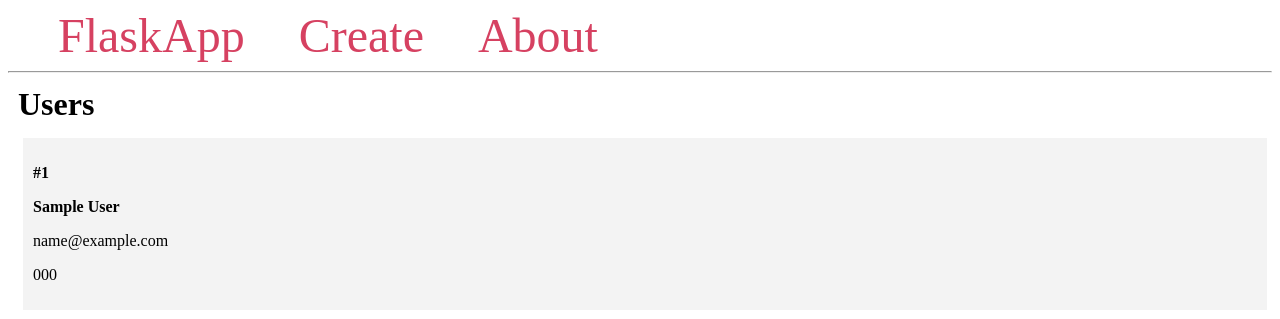
After one commit to raazi-ak/trs, a Flask app: template templates/index.html in a window 1280 px wide. The commit adds this page. Shown: the top 319 px of the page. Run offline with Flask 3, Linux system fonts and the light colour scheme; the template is opened without the code that fills it: values that come from a table or form of the project are taken from there, others are empty; tables that the repository leaves empty hold one stand-in row (values such as "Sample post").

Commit message:
set-up-db

```diff
--- a/__init__.py
+++ b/__init__.py
@@ -2,8 +2,9 @@ from app import app
 from models import db
 from utils import populateDB
 
-
 def initDB():
+    app.app_context().push()
+    db.drop_all()
     db.create_all()
     populateDB()
 
--- a/app.py
+++ b/app.py
@@ -3,10 +3,13 @@ import os
 from flask import Flask, render_template, render_template_string, request, url_for
 
 
-
 basedir = os.path.abspath(os.path.dirname(__file__))
 
 app =  Flask(__name__)
+
+import views
+
+
 app.config['SQLALCHEMY_DATABASE_URI']=\
             'sqlite:///' + os.path.join(basedir, 'database.db')
 app.config['SQLALCHEMY_TRACK_MODIFICATIONS'] = False
--- a/templates/base.html
+++ b/templates/base.html
@@ -16,7 +16,14 @@
             flex-wrap: wrap;
         }
 
-        .users {
+        .user {
+            flex: 20%;
+            padding: 10px;
+            margin: 5px;
+            background-color: #f3f3f3;
+            inline-size: 100%;
+        }
+        .admin {
             flex: 20%;
             padding: 10px;
             margin: 5px;
@@ -24,7 +31,8 @@
             inline-size: 100%;
         }
 
-        .bio {
+
+        .email {
             padding: 10px;
             margin: 5px;
             background-color: #ffffff;
--- /dev/null
+++ b/templates/index.html
@@ -0,0 +1,18 @@
+{% extends 'base.html' %}
+
+{% block content %}
+    <h1 class="title">{% block title %} Users {% endblock %}</h1>
+    <div class="content">
+        {% for user in users %}
+            <div class="user">
+                <p><b>#{{ user.user_id }}</b></p>
+                <b>
+                    <p class="name">{{ user.fname }} {{ user.lname }}</p>
+                </b>
+                <p>{{ user.email }}</p>
+                <p>{{ user.phone_num }}</p>
+            </div>
+
+        {% endfor %}
+    </div>
+{% endblock %}
```
Also changed, not shown: models.py (+9 -5 lines), utils.py (+3 -6 lines), views.py (added, +13 -0 lines), database.db.
